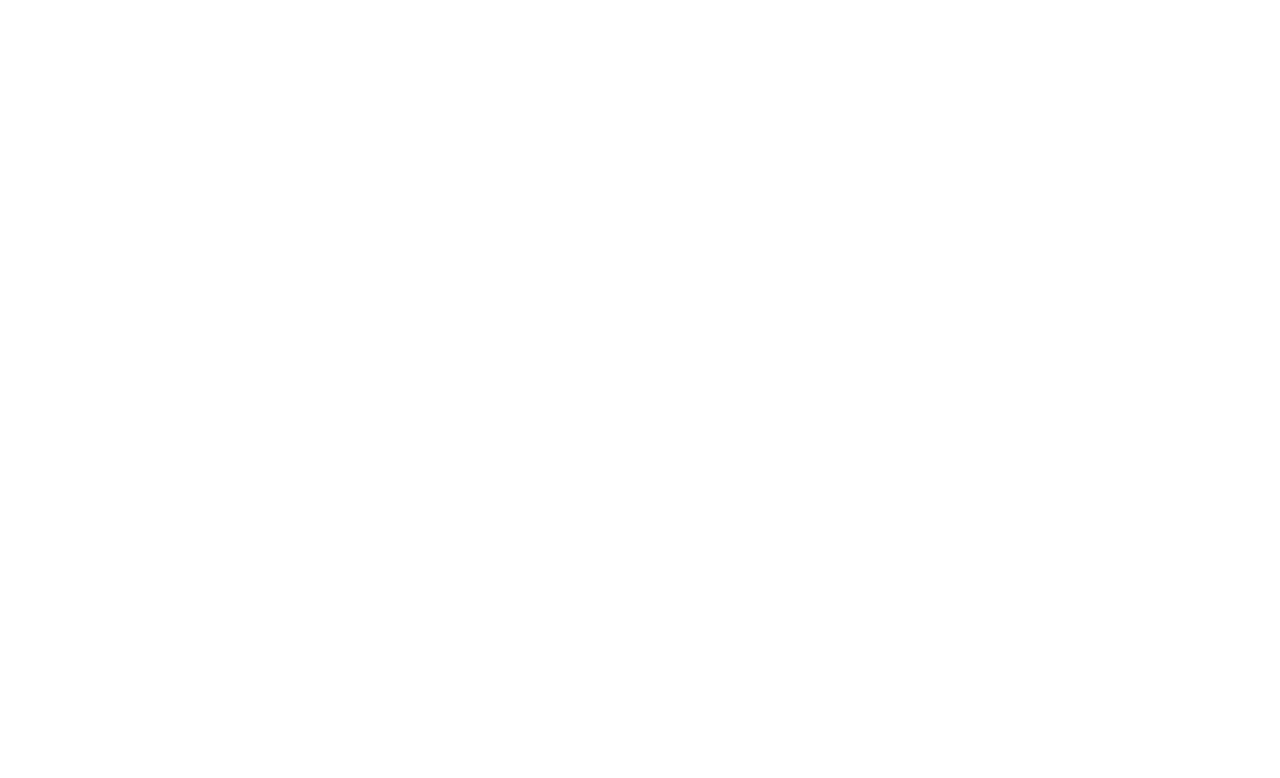
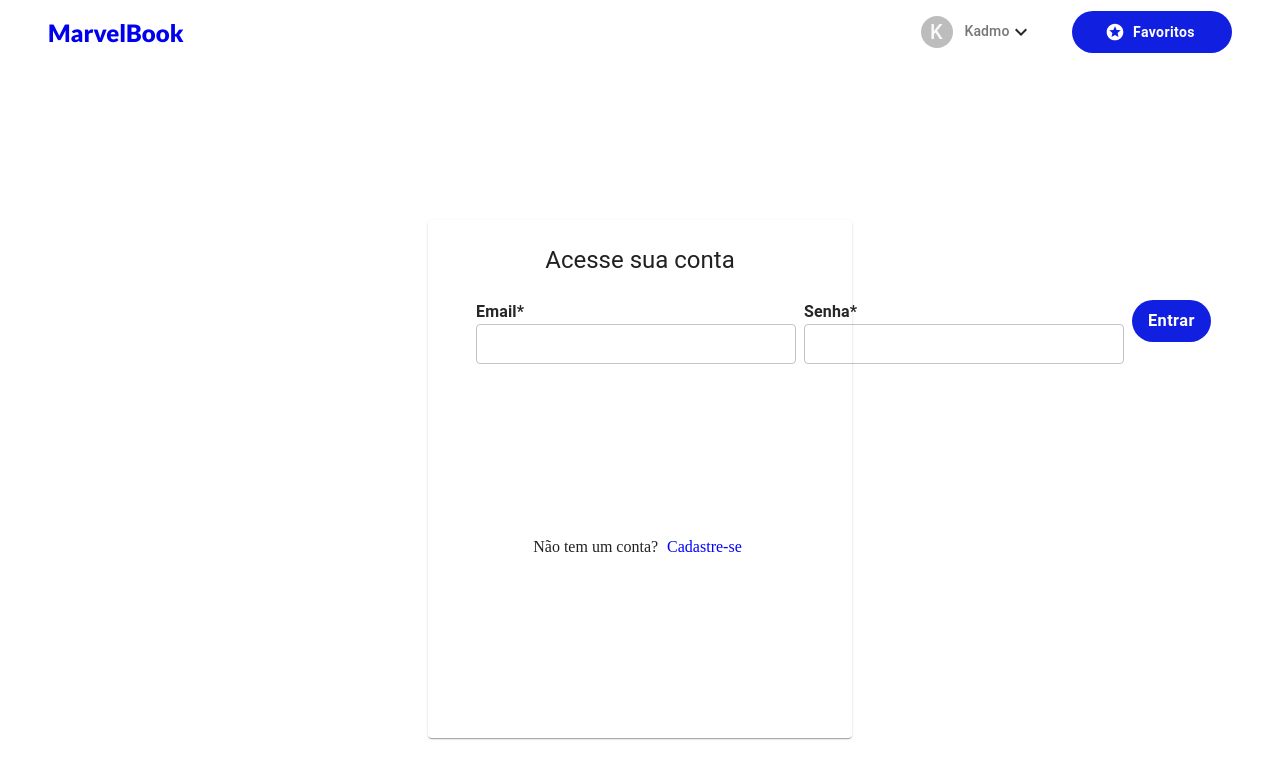
Before and after one commit to kadmohardy/marvelbook-web, a React (Create React App) app: page /signin in a window 1280 px wide. Shown: the top 778 px of the page. Built offline with nearby package versions, Linux system fonts and the light colour scheme.

Commit message:
feat(users): create sign screeen

```diff
--- /dev/null
+++ b/src/pages/SignIn/index.tsx
@@ -0,0 +1,144 @@
+import { FormControl, Grid, TextField, Typography } from '@material-ui/core';
+import { makeStyles } from '@material-ui/core/styles';
+import { useFormik } from 'formik';
+import React, { useCallback, useState } from 'react';
+import * as Yup from 'yup';
+import Button from '../../components/Button';
+import Layout from '../../components/Layout';
+import {
+  Container,
+  Content,
+  FormItemLabel,
+  Main,
+  SocialButton,
+} from './styles';
+
+interface SignInFormData {
+  email: string;
+  password: string;
+}
+
+const useStyles = makeStyles(theme => ({
+  root: {
+    marginTop: 12,
+    '& .MuiFormControl-root': {
+      margin: theme.spacing(0.5),
+      marginLeft: theme.spacing(0),
+    },
+  },
+}));
+
+const SignIn: React.FC = () => {
+  const classes = useStyles();
+
+  const [email, setEmail] = useState('');
+  const [password, setPassword] = useState('');
+
+  const handleSubmit = useCallback(async (data: SignInFormData) => {
+    console.log(data);
+    // dispatch(userSignInRequest(data.email, data.password));
+  }, []);
+
+  const signInSchema = Yup.object().shape({
+    email: Yup.string()
+      .required('E-mail obrigatório')
+      .email('Digite um e-mail válido'),
+    password: Yup.string().required('Senha obrigatória'),
+  });
+
+  const formik = useFormik({
+    initialValues: {
+      email: '',
+      password: '',
+    },
+    validationSchema: signInSchema,
+    onSubmit: handleSubmit,
+  });
+
+  return (
+    <Layout>
+      <Container>
+        <Content>
+          <Typography variant="h5">Acesse sua conta</Typography>
+          <Grid container xs={12} />
+          <Main>
+            <form onSubmit={formik.handleSubmit} className={classes.root}>
+              <Grid container xs={12}>
+                <Grid item xs={12}>
+                  <FormControl>
+                    <FormItemLabel>Email*</FormItemLabel>
+
+                    <TextField
+                      id="email"
+                      name="email"
+                      type="email"
+                      size="small"
+                      margin="normal"
+                      variant="outlined"
+                      value={formik.values.email}
+                      onChange={formik.handleChange}
+                      error={
+                        formik.touched.email && Boolean(formik.errors.email)
+                      }
+                      helperText={formik.touched.email && formik.errors.email}
+                      fullWidth
+                      inputProps={{
+                        style: {
+                          marginLeft: 15,
+                          width: 310,
+                        },
+                      }}
+                      style={{
+                        width: 320,
+                        marginBottom: 24,
+                      }}
+                    />
+                  </FormControl>
+                </Grid>
+                <Grid item xs={12}>
+                  <FormControl>
+                    <FormItemLabel>Senha*</FormItemLabel>
+                    <TextField
+                      id="password"
+                      name="password"
+                      type="password"
+                      size="small"
+                      value={formik.values.password}
+                      variant="outlined"
+                      onChange={formik.handleChange}
+                      error={
+                        formik.touched.password &&
+                        Boolean(formik.errors.password)
+                      }
+                      helperText={
+                        formik.touched.password && formik.errors.password
+                      }
+                      fullWidth
+                      inputProps={{
+                        style: {
+                          marginLeft: 5,
+                          width: 310,
+                        },
+                      }}
+                      style={{
+                        width: 320,
+                        marginBottom: 24,
+                      }}
+                    />
+                  </FormControl>
+                </Grid>
+                <Button title="Entrar" loading={false} />
+              </Grid>
+            </form>
+          </Main>
+
+          <p>
+            Não tem um conta? <a href="/user/signup">Cadastre-se</a>
+          </p>
+        </Content>
+      </Container>
+    </Layout>
+  );
+};
+
+export default SignIn;
--- /dev/null
+++ b/src/pages/SignIn/styles.ts
@@ -0,0 +1,95 @@
+import { Button, FormLabel, Paper } from '@material-ui/core';
+import styled from 'styled-components';
+
+export const Container = styled(Paper).attrs(props => ({
+  elevation: 1,
+}))`
+  display: flex;
+  background: #fff;
+  padding: 24px 48px;
+  flex-direction: column;
+  align-items: center;
+  justify-content: space-between;
+  max-height: 500px;
+`;
+
+export const Content = styled.div`
+  display: flex;
+  flex-direction: column;
+  align-items: center;
+  justify-content: space-between;
+
+  p {
+    margin-top: 12px;
+    a {
+      margin: 5px;
+      color: blue;
+      text-decoration: none;
+    }
+  }
+
+  h1 {
+    margin-top: 12px;
+  }
+`;
+
+export const Main = styled.div`
+  display: flex;
+  flex: 1;
+  min-width: 320px;
+  flex-direction: row;
+
+  form {
+    margin-top: 24px;
+    display: flex;
+    flex: 1;
+
+    flex-direction: column;
+    align-items: center;
+
+    div {
+      display: flex;
+      flex-direction: column;
+    }
+  }
+`;
+
+export const Line = styled.div`
+  border-bottom: 0.5px solid rgba(255, 255, 255, 0.15);
+`;
+
+export const Footer = styled.div`
+  max-width: 360px;
+
+  p {
+    font-size: 12px;
+  }
+
+  a {
+    margin: 5px;
+    color: blue;
+    text-decoration: none;
+  }
+`;
+
+export const FormItemLabel = styled(FormLabel)`
+  color: rgba(0, 0, 0, 0.85);
+  text-transform: none;
+  font-weight: bold;
+`;
+export const SocialButton = styled(Button).attrs(props => ({
+  variant: 'contained',
+}))`
+  background: #ffffff;
+  color: rgba(0, 0, 0, 0.85);
+  display: flex;
+  width: 320px;
+  margin-top: 18px;
+  height: 42px;
+  border-radius: 24px;
+  color: 'red';
+
+  h3 {
+    margin-left: 5px;
+  }
+`;
--- a/src/routes/index.tsx
+++ b/src/routes/index.tsx
@@ -2,12 +2,14 @@
 import { Route, Switch } from 'react-router-dom';
 import Home from '../pages/Home';
 import SignUp from '../pages/SignUp';
+import SignIn from '../pages/SignIn';
 
 const Routes: React.FC = () => {
   return (
     <Switch>
       <Route path="/" exact component={Home} />
       <Route path="/signup" exact component={SignUp} />
+      <Route path="/signin" exact component={SignIn} />
     </Switch>
   );
 };
```
